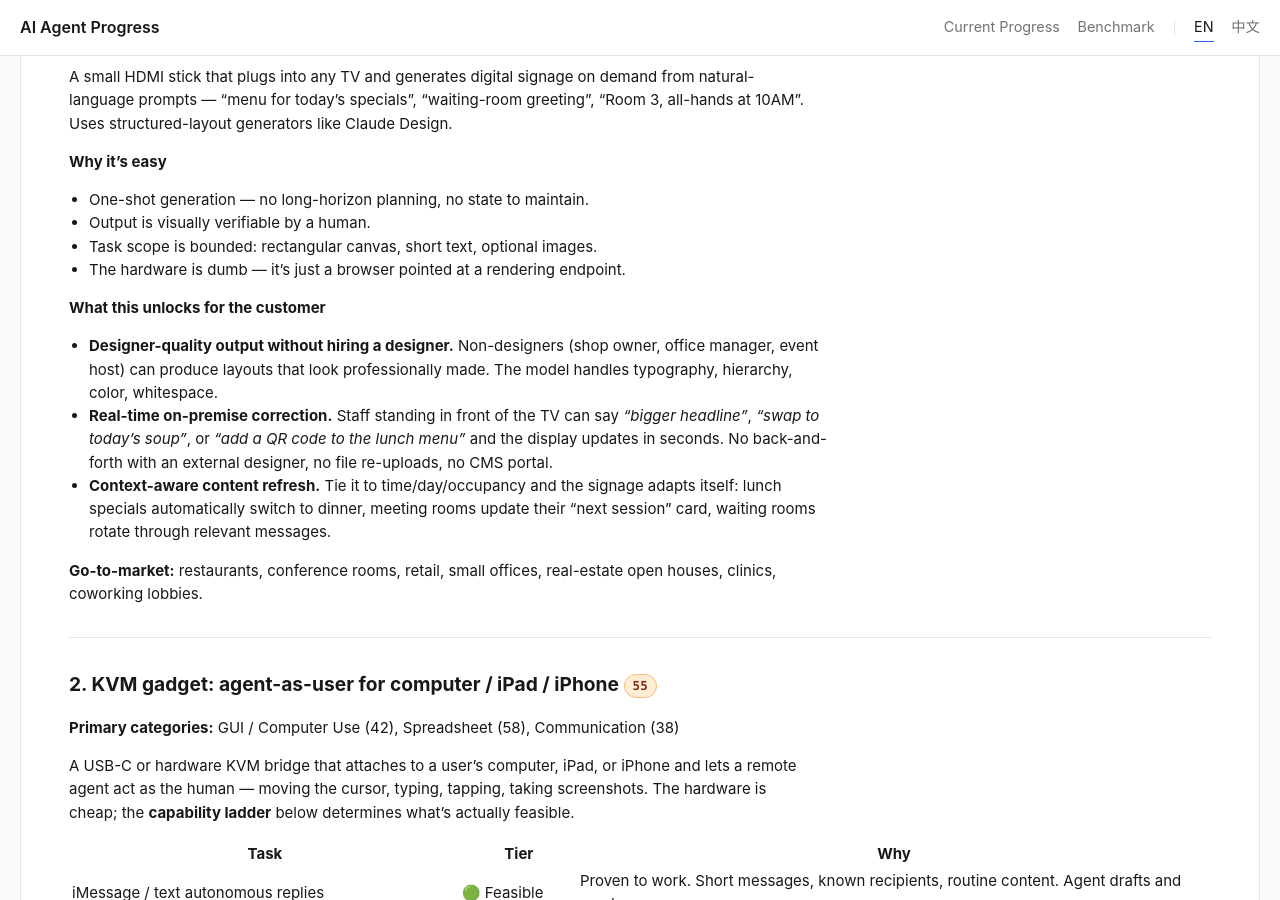
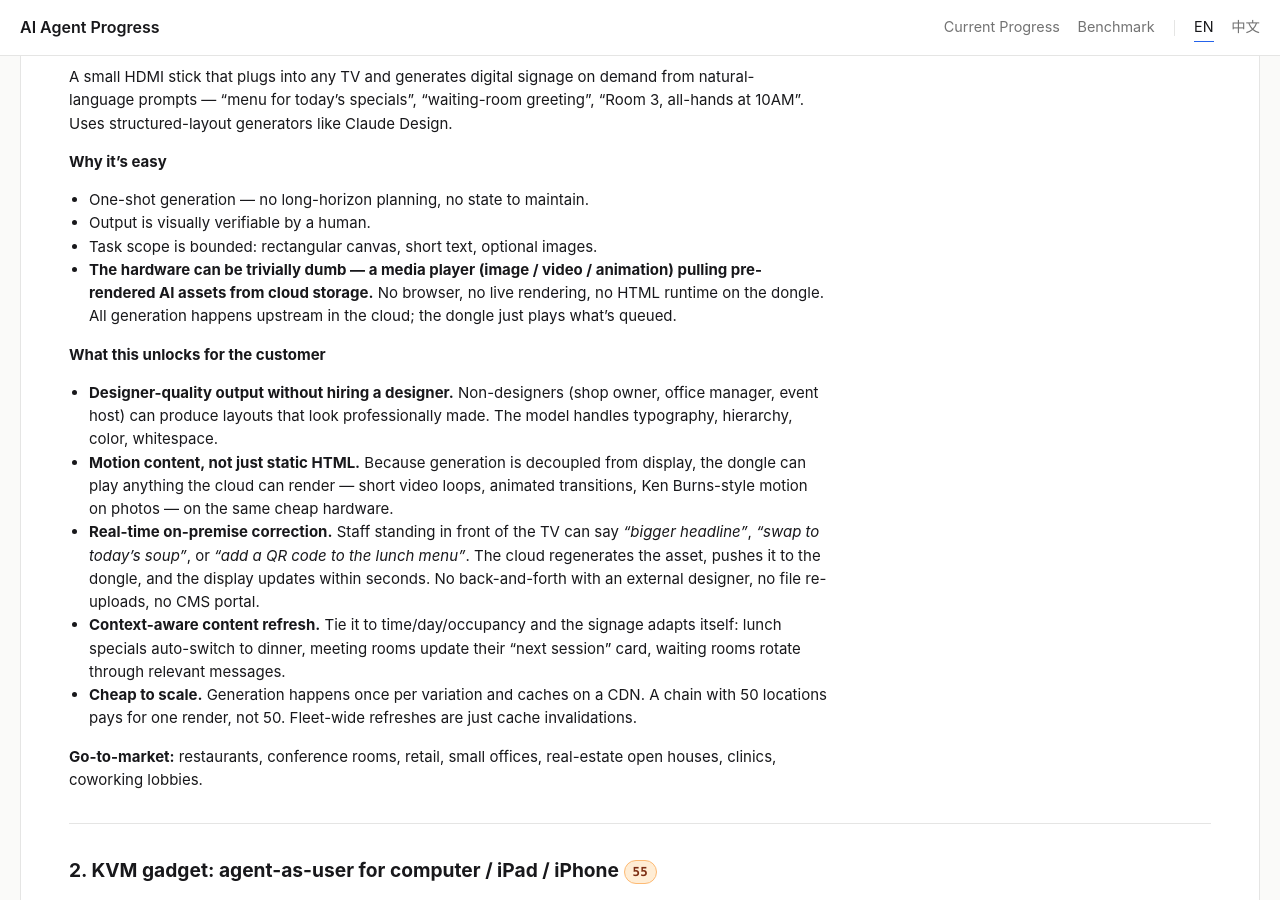
Before and after one commit to demobo-com/ai-reports, a Jekyll site: the page built from docs/en/use-cases.md, in a window 1280 px wide and 900 px high, scrolled down 407 px. Built offline with Jekyll 4.4.1, drawn with Linux system fonts in a browser that asks for light colours.

Commit message:
use-cases idea #1: simpler hardware model, add motion + scale benefits
The HDMI dongle doesn't need to be a browser pointed at a rendering
endpoint. It can be a trivially dumb media player that pulls
pre-rendered AI assets (images / video / animation) from cloud
storage — all generation happens upstream.

This simpler architecture unlocks:
- Motion content (video, animation, Ken Burns) on the same hardware.
- CDN caching: a 50-location chain pays for one render, not 50.

Updated EN page, zh-TW page, and the root hardwareIdeas.md brainstorm.

Co-Authored-By: Claude Opus 4.7 (1M context) <noreply@anthropic.com>

```diff
--- a/docs/en/use-cases.md
+++ b/docs/en/use-cases.md
@@ -27,12 +27,14 @@ A small HDMI stick that plugs into any TV and generates digital signage on deman
 - One-shot generation — no long-horizon planning, no state to maintain.
 - Output is visually verifiable by a human.
 - Task scope is bounded: rectangular canvas, short text, optional images.
-- The hardware is dumb — it's just a browser pointed at a rendering endpoint.
+- **The hardware can be trivially dumb — a media player (image / video / animation) pulling pre-rendered AI assets from cloud storage.** No browser, no live rendering, no HTML runtime on the dongle. All generation happens upstream in the cloud; the dongle just plays what's queued.
 
 **What this unlocks for the customer**
 - **Designer-quality output without hiring a designer.** Non-designers (shop owner, office manager, event host) can produce layouts that look professionally made. The model handles typography, hierarchy, color, whitespace.
-- **Real-time on-premise correction.** Staff standing in front of the TV can say *"bigger headline"*, *"swap to today's soup"*, or *"add a QR code to the lunch menu"* and the display updates in seconds. No back-and-forth with an external designer, no file re-uploads, no CMS portal.
-- **Context-aware content refresh.** Tie it to time/day/occupancy and the signage adapts itself: lunch specials automatically switch to dinner, meeting rooms update their "next session" card, waiting rooms rotate through relevant messages.
+- **Motion content, not just static HTML.** Because generation is decoupled from display, the dongle can play anything the cloud can render — short video loops, animated transitions, Ken Burns-style motion on photos — on the same cheap hardware.
+- **Real-time on-premise correction.** Staff standing in front of the TV can say *"bigger headline"*, *"swap to today's soup"*, or *"add a QR code to the lunch menu"*. The cloud regenerates the asset, pushes it to the dongle, and the display updates within seconds. No back-and-forth with an external designer, no file re-uploads, no CMS portal.
+- **Context-aware content refresh.** Tie it to time/day/occupancy and the signage adapts itself: lunch specials auto-switch to dinner, meeting rooms update their "next session" card, waiting rooms rotate through relevant messages.
+- **Cheap to scale.** Generation happens once per variation and caches on a CDN. A chain with 50 locations pays for one render, not 50. Fleet-wide refreshes are just cache invalidations.
 
 **Go-to-market:** restaurants, conference rooms, retail, small offices, real-estate open houses, clinics, coworking lobbies.
 
```
Also changed, not shown: docs/zh-tw/use-cases.md (+4 -2 lines), hardwareIdeas.md (+4 -2 lines).
